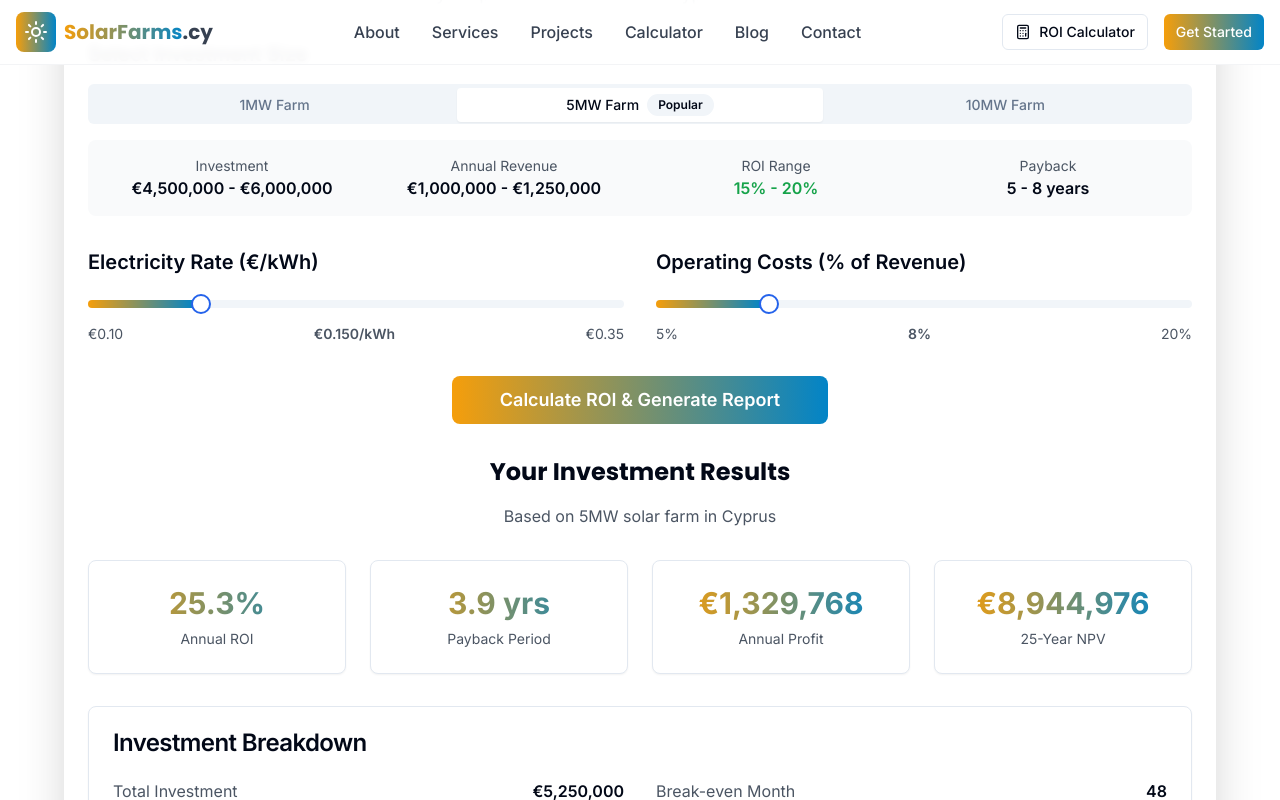
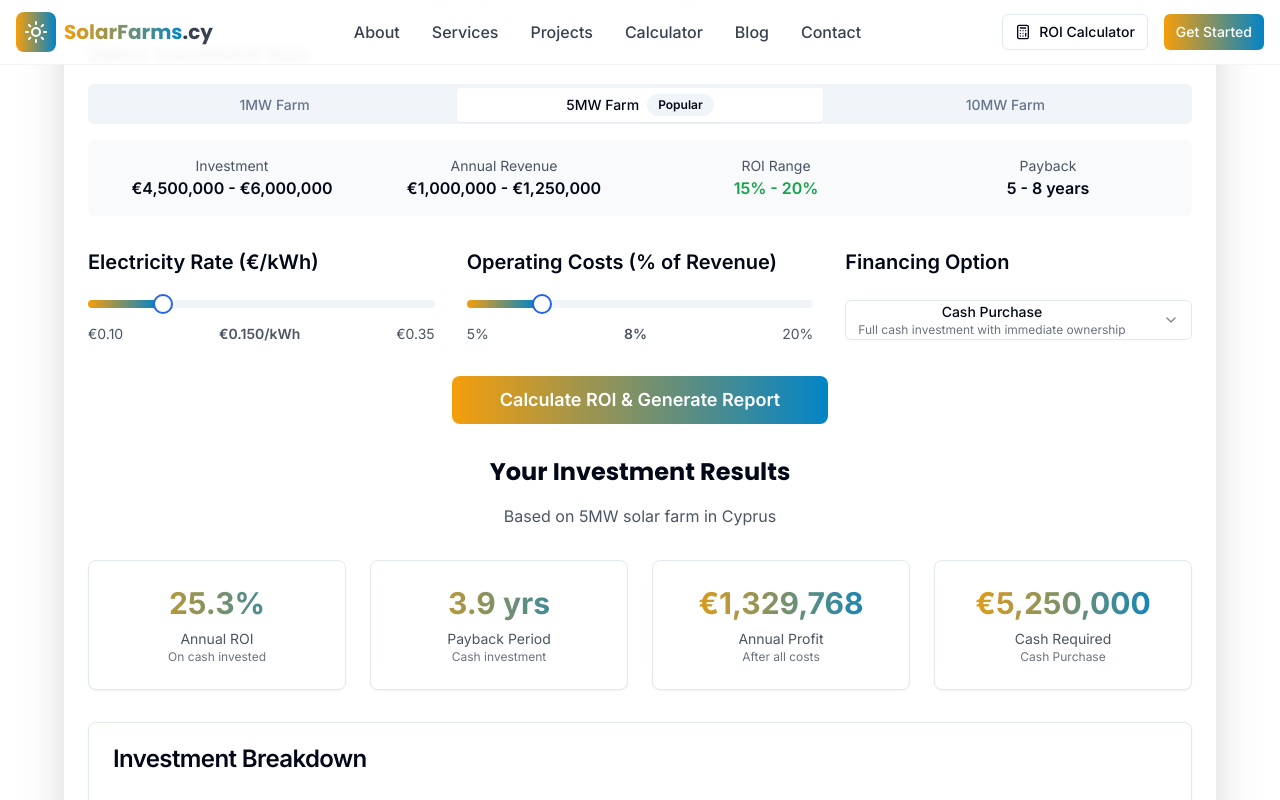
Before and after one commit to alexandersign/solarfarms-cy, a Next.js app: page /calculator in a window 1280 px wide. Both pictures are taken after a click on the button "Calculate ROI & Generate Report". Shown: the part 1233-2033 px from the top of the page. Built offline with nearby package versions, Linux system fonts and the light colour scheme.

Commit message:
Enhance ROI calculator: add bank financing options with 70% and 80% leverage

```diff
--- a/components/calculators/ROICalculator.tsx
+++ b/components/calculators/ROICalculator.tsx
@@ -2,12 +2,13 @@
 
 import { useState, useEffect } from 'react'
 import { Button } from '@/components/ui/button'
-import { INVESTMENT_SIZES, CYPRUS_SOLAR_DATA } from '@/lib/constants'
+import { INVESTMENT_SIZES, CYPRUS_SOLAR_DATA, FINANCING_OPTIONS } from '@/lib/constants'
 import { calculateROI, calculateNPV, formatCurrency, formatPercentage } from '@/lib/utils'
 import { Card, CardContent, CardDescription, CardHeader, CardTitle } from '@/components/ui/card'
 import { Tabs, TabsContent, TabsList, TabsTrigger } from '@/components/ui/tabs'
 import { Slider } from '@/components/ui/slider'
 import { Badge } from '@/components/ui/badge'
+import { Select, SelectContent, SelectItem, SelectTrigger, SelectValue } from '@/components/ui/select'
 
 type InvestmentSize = keyof typeof INVESTMENT_SIZES
 
@@ -20,6 +21,10 @@ interface CalculatorResults {
   npv25: number
   monthlyProfit: number
   breakEvenMonth: number
+  cashInvested: number
+  loanAmount: number
+  annualLoanPayment: number
+  financingType: string
 }
 
 export function ROICalculator() {
@@ -27,6 +32,7 @@ export function ROICalculator() {
   const [customInvestment, setCustomInvestment] = useState(0)
   const [electricityRate, setElectricityRate] = useState([0.15])
   const [operatingCosts, setOperatingCosts] = useState([8]) // Percentage of revenue
+  const [financingOption, setFinancingOption] = useState('CASH')
   const [results, setResults] = useState<CalculatorResults | null>(null)
   const [showResults, setShowResults] = useState(false)
 
@@ -34,11 +40,18 @@ export function ROICalculator() {
 
   useEffect(() => {
     calculateResults()
-  }, [selectedSize, customInvestment, electricityRate, operatingCosts])
+  }, [selectedSize, customInvestment, electricityRate, operatingCosts, financingOption])
 
   const calculateResults = () => {
-    const investment = customInvestment > 0 ? customInvestment :
+    const totalInvestment = customInvestment > 0 ? customInvestment :
       (sizeData.minInvestment + sizeData.maxInvestment) / 2
+
+    // Get financing details
+    const financing = FINANCING_OPTIONS[financingOption as keyof typeof FINANCING_OPTIONS]
+
+    // Calculate financing structure
+    const downPayment = totalInvestment * (financing.downPayment / 100)
+    const loanAmount = totalInvestment * (financing.loanAmount / 100)
 
     // Calculate annual energy production (MW * capacity factor * hours per year)
     const capacityMW = selectedSize === '1MW' ? 1 : selectedSize === '5MW' ? 5 : 10
@@ -50,17 +63,30 @@ export function ROICalculator() {
 
     // Calculate operating costs
     const annualOperatingCosts = annualRevenue * (operatingCosts[0] / 100)
-    const annualProfit = annualRevenue - annualOperatingCosts
 
-    // Calculate metrics
-    const roi = (annualProfit / investment) * 100
-    const paybackYears = investment / annualProfit
-    const npv25 = calculateNPV(investment, annualProfit, 0.08, 25)
+    // Calculate loan payments (if financed)
+    let annualLoanPayment = 0
+    if (loanAmount > 0 && financing.loanTermYears > 0) {
+      const monthlyRate = financing.interestRate / 100 / 12
+      const numPayments = financing.loanTermYears * 12
+      const monthlyPayment = loanAmount * (monthlyRate * Math.pow(1 + monthlyRate, numPayments)) /
+                            (Math.pow(1 + monthlyRate, numPayments) - 1)
+      annualLoanPayment = monthlyPayment * 12
+    }
+
+    // Calculate net profit after all costs
+    const annualProfit = annualRevenue - annualOperatingCosts - annualLoanPayment
+
+    // Calculate metrics based on actual cash invested (down payment)
+    const cashInvested = downPayment
+    const roi = (annualProfit / cashInvested) * 100
+    const paybackYears = cashInvested / annualProfit
+    const npv25 = calculateNPV(cashInvested, annualProfit, 0.08, 25)
     const monthlyProfit = annualProfit / 12
     const breakEvenMonth = Math.ceil(paybackYears * 12)
 
     setResults({
-      investment,
+      investment: totalInvestment,
       annualRevenue,
       annualProfit,
       roi,
@@ -68,6 +94,11 @@ export function ROICalculator() {
       npv25,
       monthlyProfit,
       breakEvenMonth,
+      // Add financing details
+      cashInvested,
+      loanAmount,
+      annualLoanPayment,
+      financingType: financing.name,
     })
   }
 
@@ -188,7 +219,7 @@ export function ROICalculator() {
           </div>
 
           {/* Advanced Parameters */}
-          <div className="grid md:grid-cols-2 gap-8">
+          <div className="grid md:grid-cols-3 gap-8">
             <div className="space-y-6">
               <h3 className="text-xl font-semibold">Electricity Rate (€/kWh)</h3>
               <div className="space-y-4">
@@ -226,6 +257,33 @@ export function ROICalculator() {
                 </div>
               </div>
             </div>
+
+            <div className="space-y-6">
+              <h3 className="text-xl font-semibold">Financing Option</h3>
+              <div className="space-y-4">
+                <Select value={financingOption} onValueChange={setFinancingOption}>
+                  <SelectTrigger>
+                    <SelectValue placeholder="Select financing option" />
+                  </SelectTrigger>
+                  <SelectContent>
+                    {Object.entries(FINANCING_OPTIONS).map(([key, option]) => (
+                      <SelectItem key={key} value={key}>
+                        <div className="flex flex-col">
+                          <span className="font-medium">{option.name}</span>
+                          <span className="text-xs text-gray-500">{option.description}</span>
+                        </div>
+                      </SelectItem>
+                    ))}
+                  </SelectContent>
+                </Select>
+                {financingOption !== 'CASH' && (
+                  <div className="text-sm text-gray-600 space-y-1">
+                    <div>Interest Rate: {FINANCING_OPTIONS[financingOption as keyof typeof FINANCING_OPTIONS].interestRate}%</div>
+                    <div>Loan Term: {FINANCING_OPTIONS[financingOption as keyof typeof FINANCING_OPTIONS].loanTermYears} years</div>
+                  </div>
+                )}
+              </div>
+            </div>
           </div>
 
           {/* Calculate Button */}
@@ -255,6 +313,7 @@ export function ROICalculator() {
                       {formatPercentage(results.roi)}
                     </div>
                     <div className="text-sm text-gray-600">Annual ROI</div>
+                    <div className="text-xs text-gray-500">On cash invested</div>
                   </CardContent>
                 </Card>
 
@@ -264,6 +323,7 @@ export function ROICalculator() {
                       {results.paybackYears.toFixed(1)} yrs
                     </div>
                     <div className="text-sm text-gray-600">Payback Period</div>
+                    <div className="text-xs text-gray-500">Cash investment</div>
                   </CardContent>
                 </Card>
 
@@ -273,15 +333,17 @@ export function ROICalculator() {
                       {formatCurrency(results.annualProfit)}
                     </div>
                     <div className="text-sm text-gray-600">Annual Profit</div>
+                    <div className="text-xs text-gray-500">After all costs</div>
                   </CardContent>
                 </Card>
 
                 <Card className="text-center">
                   <CardContent className="pt-6">
                     <div className="text-3xl font-bold gradient-text mb-2">
-                      {formatCurrency(results.npv25)}
+                      {formatCurrency(results.cashInvested)}
                     </div>
-                    <div className="text-sm text-gray-600">25-Year NPV</div>
+                    <div className="text-sm text-gray-600">Cash Required</div>
+                    <div className="text-xs text-gray-500">{results.financingType}</div>
                   </CardContent>
                 </Card>
               </div>
@@ -294,10 +356,35 @@ export function ROICalculator() {
                 <CardContent>
                   <div className="grid md:grid-cols-2 gap-8">
                     <div className="space-y-4">
+                      <h4 className="font-semibold text-gray-900 mb-3">Investment Structure</h4>
                       <div className="flex justify-between">
-                        <span className="text-gray-600">Total Investment</span>
+                        <span className="text-gray-600">Total Project Cost</span>
                         <span className="font-semibold">{formatCurrency(results.investment)}</span>
                       </div>
+                      <div className="flex justify-between">
+                        <span className="text-gray-600">Cash Investment</span>
+                        <span className="font-semibold text-blue-600">{formatCurrency(results.cashInvested)}</span>
+                      </div>
+                      {results.loanAmount > 0 && (
+                        <>
+                          <div className="flex justify-between">
+                            <span className="text-gray-600">Bank Financing</span>
+                            <span className="font-semibold">{formatCurrency(results.loanAmount)}</span>
+                          </div>
+                          <div className="flex justify-between">
+                            <span className="text-gray-600">Annual Loan Payment</span>
+                            <span className="font-semibold text-red-600">{formatCurrency(results.annualLoanPayment)}</span>
+                          </div>
+                        </>
+                      )}
+                      <div className="flex justify-between border-t pt-2">
+                        <span className="text-gray-600">Financing Type</span>
+                        <span className="font-semibold">{results.financingType}</span>
+                      </div>
+                    </div>
+
+                    <div className="space-y-4">
+                      <h4 className="font-semibold text-gray-900 mb-3">Financial Performance</h4>
                       <div className="flex justify-between">
                         <span className="text-gray-600">Annual Revenue</span>
                         <span className="font-semibold">{formatCurrency(results.annualRevenue)}</span>
@@ -310,24 +397,13 @@ export function ROICalculator() {
                         <span className="text-gray-600">Monthly Profit</span>
                         <span className="font-semibold text-green-600">{formatCurrency(results.monthlyProfit)}</span>
                       </div>
-                    </div>
-
-                    <div className="space-y-4">
                       <div className="flex justify-between">
                         <span className="text-gray-600">Break-even Month</span>
                         <span className="font-semibold">{results.breakEvenMonth}</span>
                       </div>
-                      <div className="flex justify-between">
-                        <span className="text-gray-600">Electricity Rate</span>
-                        <span className="font-semibold">€{electricityRate[0].toFixed(3)}/kWh</span>
-                      </div>
-                      <div className="flex justify-between">
-                        <span className="text-gray-600">Operating Costs</span>
-                        <span className="font-semibold">{operatingCosts[0]}% of revenue</span>
-                      </div>
-                      <div className="flex justify-between">
-                        <span className="text-gray-600">Sun Hours/Year</span>
-                        <span className="font-semibold">{CYPRUS_SOLAR_DATA.sunHours}+</span>
+                      <div className="flex justify-between border-t pt-2">
+                        <span className="text-gray-600">25-Year NPV</span>
+                        <span className="font-semibold text-green-600">{formatCurrency(results.npv25)}</span>
                       </div>
                     </div>
                   </div>
--- a/lib/constants.ts
+++ b/lib/constants.ts
@@ -1,3 +1,45 @@
+// Bank Financing Options
+export const FINANCING_OPTIONS = {
+  CASH: {
+    name: "Cash Purchase",
+    downPayment: 100, // 100% cash
+    loanAmount: 0,
+    interestRate: 0,
+    loanTermYears: 0,
+    description: "Full cash investment with immediate ownership"
+  },
+  BANK_70: {
+    name: "70% Bank Financing",
+    downPayment: 30, // 30% down payment
+    loanAmount: 70, // 70% financed
+    interestRate: 4.5, // Typical Cyprus commercial loan rate
+    loanTermYears: 15, // Standard term for solar projects
+    description: "Leverage bank financing to maximize ROI"
+  },
+  BANK_80: {
+    name: "80% Bank Financing",
+    downPayment: 20, // 20% down payment
+    loanAmount: 80, // 80% financed
+    interestRate: 5.0, // Slightly higher rate for higher leverage
+    loanTermYears: 12, // Shorter term for higher leverage
+    description: "Maximum leverage option for qualified investors"
+  }
+} as const
+
+// Cyprus Bank Rates (as of 2025)
+export const CYPRUS_BANK_RATES = {
+  commercialLoans: {
+    prime: 4.0, // Prime rate
+    solarProjects: 4.5, // Solar project rate
+    greenFinancing: 4.2, // EU green financing rate
+  },
+  terms: {
+    short: { years: 10, rate: 4.8 },
+    medium: { years: 15, rate: 4.5 },
+    long: { years: 20, rate: 5.2 }
+  }
+} as const
+
 // Investment Constants
 export const INVESTMENT_SIZES = {
   "1MW": {
```
Also changed, not shown: 2 other files (tests, documents, lock files or other folders).
